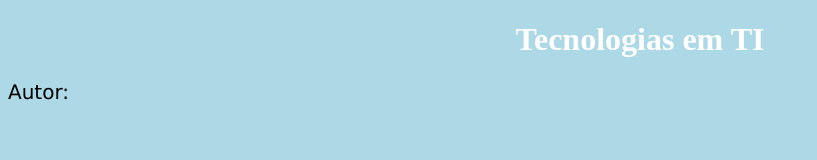
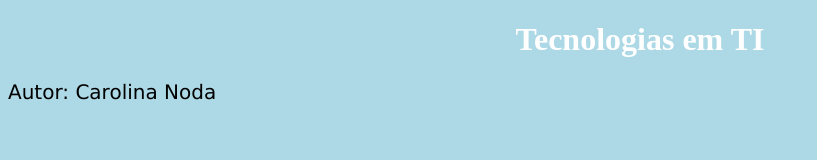
Before and after one commit to carolinanoda/TecnologiasTI, a plain HTML site: page Index.html in a window 1280 px wide. Shown: the whole page, without its empty margins (0-817 px from the left). Drawn offline with Linux system fonts and the light colour scheme.

Commit message:
Acrescentando o nome do autor

```diff
--- a/Index.html
+++ b/Index.html
@@ -20,7 +20,7 @@
 	<body>
 
 		<h1>Tecnologias em TI</h1>
-		<p>Autor:</p>
+		<p>Autor: Carolina Noda</p>
 
 	</body>
 </html>
```
